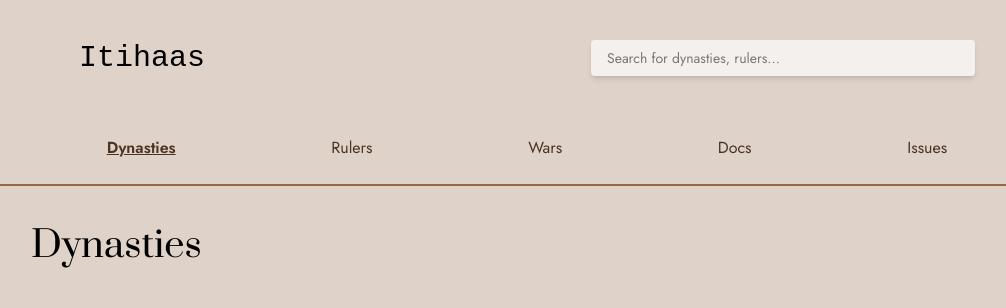
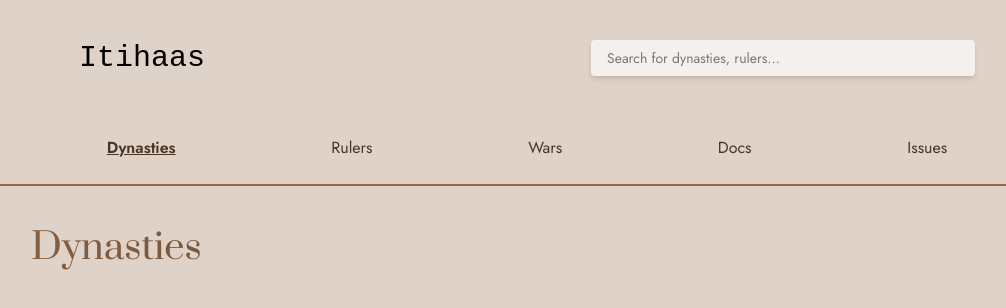
Before and after one commit to sunillshastry/itihaas-client, a React (Vite) app: page /dynasties in a window 1280 px wide. Shown: the top 308 px of the page, without its empty margins (113-1119 px from the left). Built offline with nearby package versions, Linux system fonts and the light colour scheme; no server answers; a web font is replaced by a local one.

Commit message:
Add gradient styling for PrimaryHeader heading

```diff
--- a/src/index.css
+++ b/src/index.css
@@ -84,4 +84,16 @@
 	input:focus {
 		outline: 3px solid var(--color-primary-20);
 	}
+
+	h1.primary__header {
+		background-image: linear-gradient(
+			90deg,
+			var(--color-primary-100),
+			var(--color-primary-500)
+		);
+		-webkit-background-clip: text;
+		background-clip: text;
+		color: transparent;
+		padding: 2px 0;
+	}
 }
```
